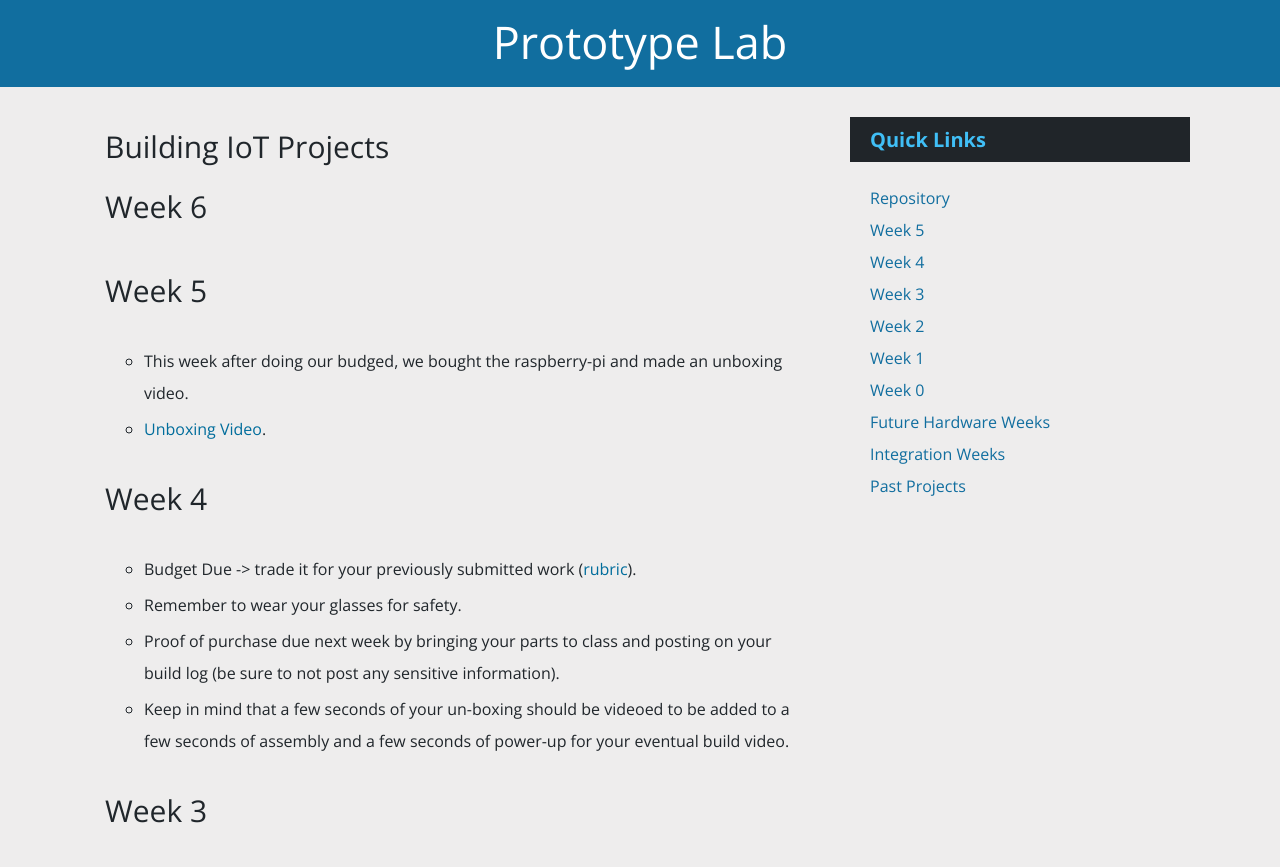
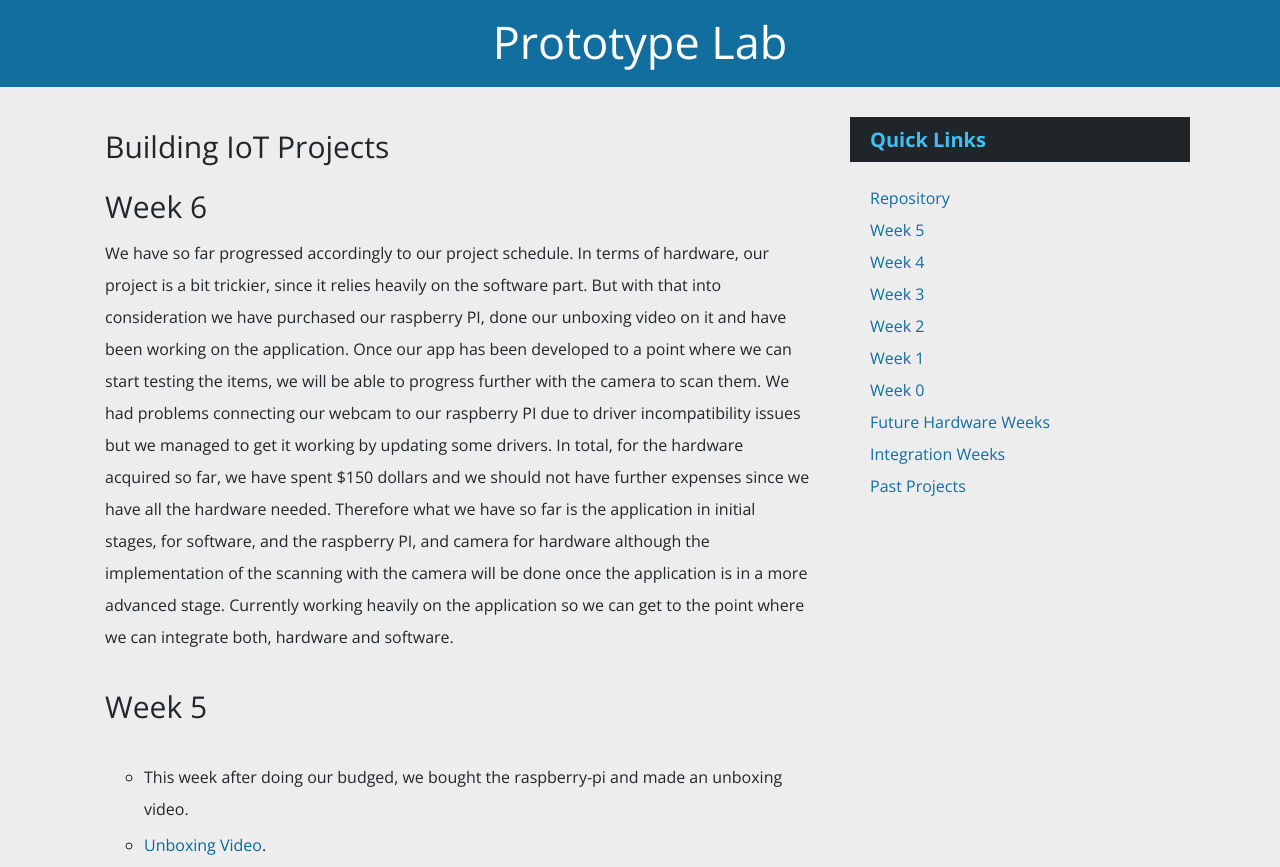
Before and after one commit to lmdm0067/lmdm0067, a plain HTML site: page index.html in a window 1280 px wide. Shown: the part 169-1036 px from the top of the page. Drawn offline with nearby package versions, Linux system fonts and the light colour scheme.

Commit message:
Update indexcontent.html

```diff
--- a/indexcontent.html
+++ b/indexcontent.html
@@ -6,7 +6,9 @@
 
 <SECTION ID="Section_6">
 	<H3>Week 6</H3>
-	<p>
+	<p>We have so far progressed accordingly to our project schedule. In terms of hardware, our project is a bit trickier, since it relies heavily on the software part. But with that into consideration we have purchased our raspberry PI, done our unboxing video on it and have been working on the application. Once our app has been developed to a point where we can start testing the items, we will be able to progress further with the camera to scan them. We had problems connecting our webcam to our raspberry PI due to driver incompatibility issues but we managed to get it working by updating some drivers. In total, for the hardware acquired so far, we have spent $150 dollars and we should not have further expenses since we have all the hardware needed.
+	Therefore what we have so far is the application in initial stages, for software, and the raspberry PI, and camera for hardware although the implementation of the scanning with the camera will be done once the application is in a more advanced stage. Currently working heavily on the application so we can get to the point where we can integrate both, hardware and software.
+
 
 	</p>
 	</SECTION>
```
